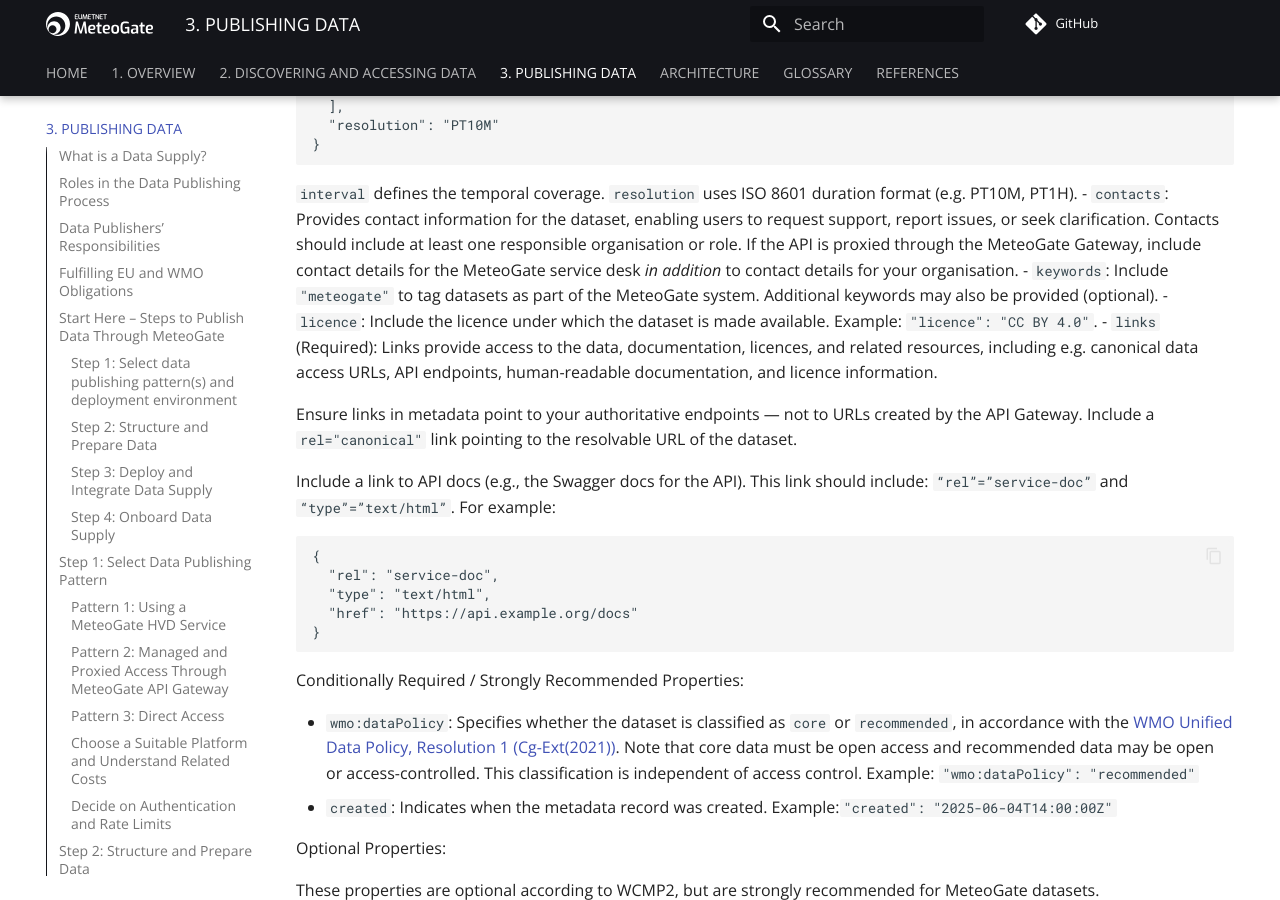
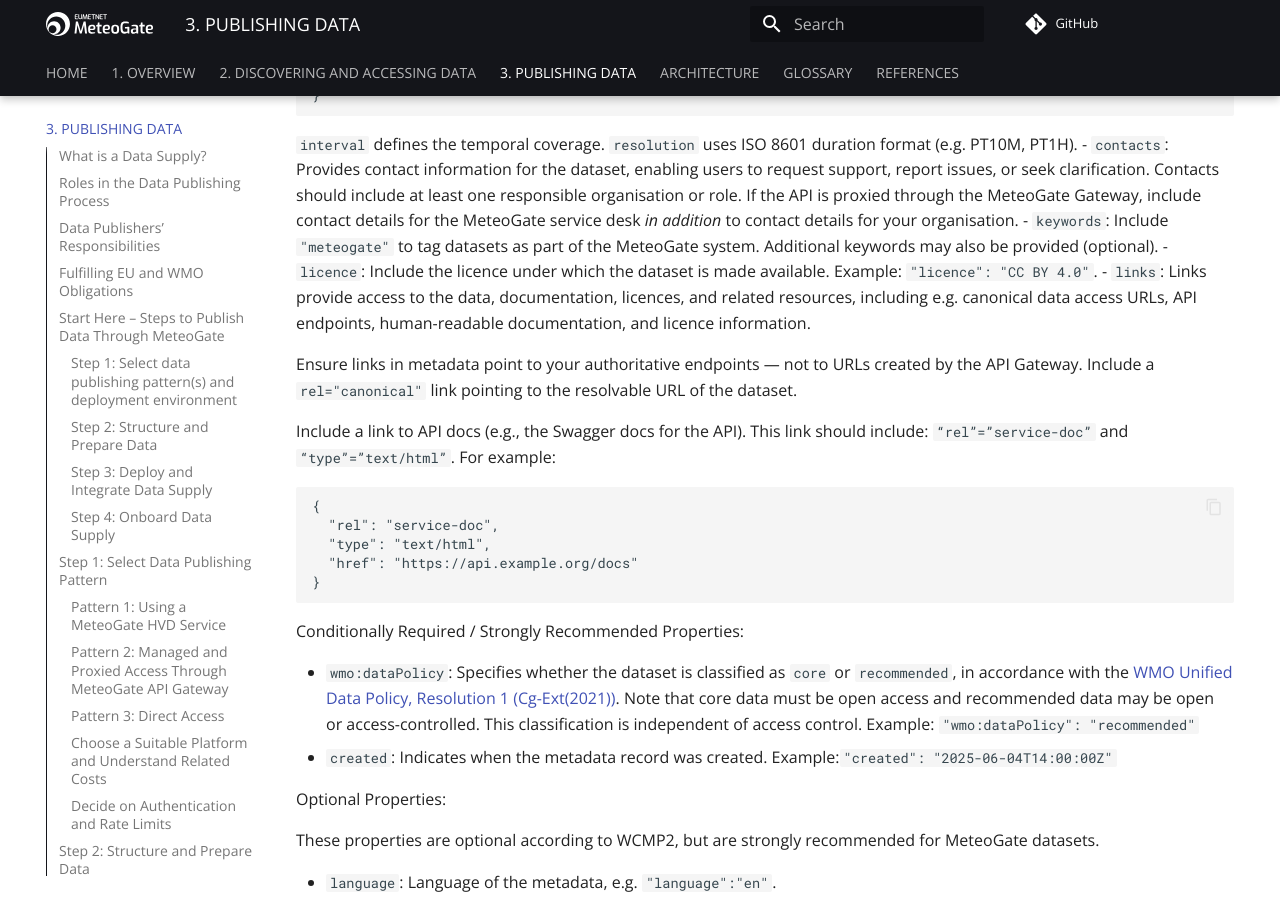
Before and after one commit to EUMETNET/meteogate-documentation, an MkDocs documentation site: the page built from docs/3-publishing-data.md, in a window 1280 px wide and 900 px high, scrolled down 12108 px. Built offline with MkDocs 1.6.1 and Material for MkDocs 9.7.7, drawn with Linux system fonts in a browser that asks for light colours; comment, search, counter and statistics services are not loaded.

Commit message:
Update 3-publishing-data.md

````diff
--- a/docs/3-publishing-data.md
+++ b/docs/3-publishing-data.md
@@ -331,10 +331,7 @@ The `id` property is a unique identifier of the dataset. A record identifier is
 Use your assigned WIS2 centre-id (e.g., uk-metoffice), see also [Registering a WIS2 Node](#registering-a-wis2-node). For local identifier, use an unique name.
 
 For example, the Met Office synoptic discovery metadata has the following id:
-```
-"id": "urn:wmo:md:uk-metoffice:weather.surface-based-observations.synop.uk_synop"
-
-```
+```"id": "urn:wmo:md:uk-metoffice:weather.surface-based-observations.synop.uk_synop"```
 
 *Properties*
 
@@ -382,7 +379,7 @@ The following properties are required for all dataset-level discovery metadata r
 - `contacts`: Provides contact information for the dataset, enabling users to request support, report issues, or seek clarification. Contacts should include at least one responsible organisation or role. If the API is proxied through the MeteoGate Gateway, include contact details for the MeteoGate service desk _in addition_ to contact details for your organisation.
 - `keywords`: Include `"meteogate"` to tag datasets as part of the MeteoGate system. Additional keywords may also be provided (optional).
 - `licence`: Include the licence under which the dataset is made available. Example: `"licence": "CC BY 4.0"`.
-- `links` (Required): Links provide access to the data, documentation, licences, and related resources, including e.g. canonical data access URLs, API endpoints, human-readable documentation, and licence information.
+- `links`: Links provide access to the data, documentation, licences, and related resources, including e.g. canonical data access URLs, API endpoints, human-readable documentation, and licence information.
 
 Ensure links in metadata point to your authoritative endpoints — not to URLs created by the API Gateway. Include a `rel="canonical"` link pointing to the resolvable URL of the dataset.
 
````
